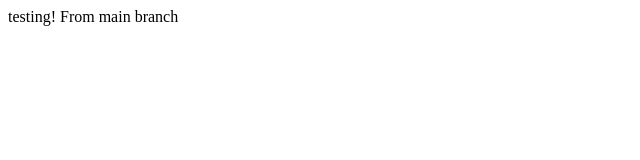
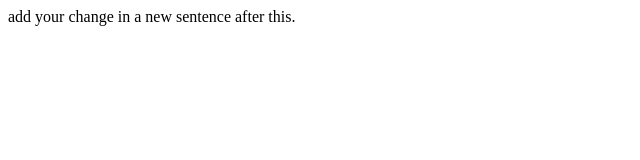
Before and after one commit to zubayr-parker/merge-practice, a plain HTML site: page index.html in a window 1280 px wide. Shown: the whole page, without its empty margins (0-640 px from the left). Drawn offline with Linux system fonts and the light colour scheme.

Commit message:
changed text

```diff
--- a/index.html
+++ b/index.html
@@ -6,7 +6,7 @@
     <title>Document</title>
 </head>
 <body class="black">
-    testing! From main branch
+    add your change in a new sentence after this.
     <!-- from main again -->
     <!-- YEA. pratice 1 -->
     <!-- from main. DO NOT REMOVE! -->
```
